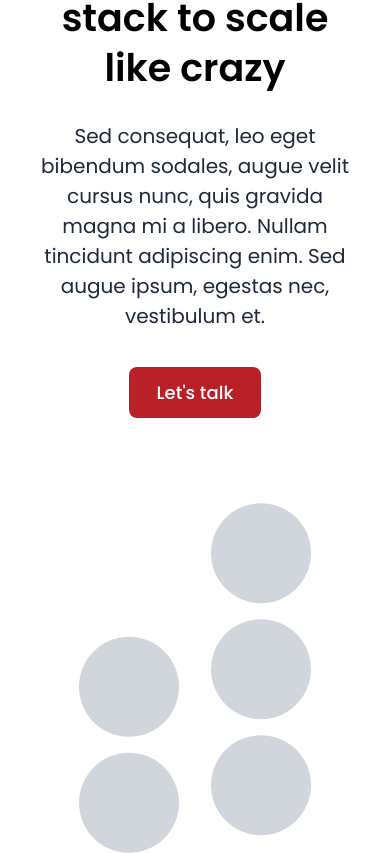
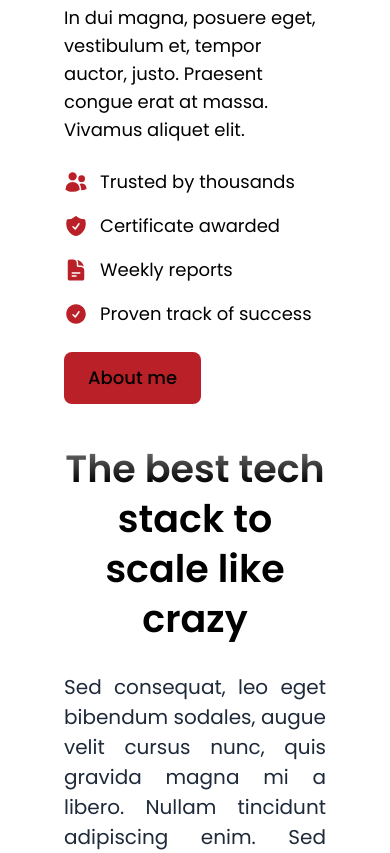
Before and after one commit to TheUniquesCommunity/AI-ML_convention, a React (Vite) app: page /cards in a window 390 px wide. Shown: the part 9000-9853 px from the top of the page. Built offline with nearby package versions, Linux system fonts and the light colour scheme; a web font is replaced by a local one.

Commit message:
adjusted the width

```diff
--- a/src/App.jsx
+++ b/src/App.jsx
@@ -21,7 +21,7 @@
     <div >
       <Navbar />
 
-      <div className="container mx-auto px-8">
+      <div className="container mx-auto px-16">
         <Routes>
           <Route path="/" element={<Home />} />
           <Route path="/about" element={<About />} />
--- /dev/null
+++ b/src/CSS/globals.css
@@ -0,0 +1,3 @@
+.clip-hexagon {
+    clip-path: polygon(50% 0%, 100% 25%, 100% 75%, 50% 100%, 0% 75%, 0% 25%);
+  }
--- a/src/components/sahil.jsx
+++ b/src/components/sahil.jsx
@@ -8,16 +8,15 @@
 
   useEffect(() => {
     const interval = setInterval(() => {
-      // Change direction after a certain period (e.g., 30 seconds)
       setDirection((prev) => (prev === "down" ? "up" : "down"));
-    }, 30000); // Change direction every 30 seconds
+    }, 30000);
 
     return () => clearInterval(interval);
   }, []);
 
   const getVariants = (dir) => ({
     move: {
-      y: dir === "down" ? [0, 100, 0] : [0, -100, 0], // Move in and out
+      y: dir === "down" ? [0, 100, 0] : [0, -100, 0],
       transition: { duration: 4, repeat: Infinity, ease: "easeInOut" },
     },
   });
@@ -35,7 +34,7 @@
             <p className="text-[38px] leading-[50px] font-semibold">
               The best tech stack to scale like crazy
             </p>
-            <p className="mt-7 text-[20px] text-gray-800">
+            <p className="mt-7 text-[20px] text-gray-800 text-justify">
               Sed consequat, leo eget bibendum sodales, augue velit cursus nunc,
               quis gravida magna mi a libero. Nullam tincidunt adipiscing enim. Sed
               augue ipsum, egestas nec, vestibulum et.
@@ -45,26 +44,26 @@
             </button>
           </div>
 
-          {/* Right Section - Animated Circles */}
+          {/* Right Section - Animated Hexagons */}
           <div className="w-full md:w-1/2 flex justify-center items-center h-full px-4 py-8 relative">
-            {/* Left Column of Circles */}
+            {/* Left Column of Hexagons */}
             <div className="flex flex-col gap-y-4 mr-4">
               {[...Array(3)].map((_, i) => (
                 <motion.div
                   key={`left-${i}`}
-                  className="w-[100px] h-[100px] md:w-[140px] md:h-[140px] bg-gray-300 rounded-full"
+                  className="w-[100px] h-[86px] md:w-[140px] md:h-[120px] bg-gray-400 clip-hexagon"
                   animate="move"
                   variants={getVariants(direction)}
                 />
               ))}
             </div>
 
-            {/* Right Column of Circles */}
+            {/* Right Column of Hexagons */}
             <div className="flex flex-col gap-y-4 ml-4">
               {[...Array(3)].map((_, i) => (
                 <motion.div
                   key={`right-${i}`}
-                  className="w-[100px] h-[100px] md:w-[140px] md:h-[140px] bg-gray-300 rounded-full"
+                  className="w-[100px] h-[86px] md:w-[140px] md:h-[120px] bg-gray-400 clip-hexagon"
                   animate="move"
                   variants={getVariants(direction === "down" ? "up" : "down")}
                 />
```
